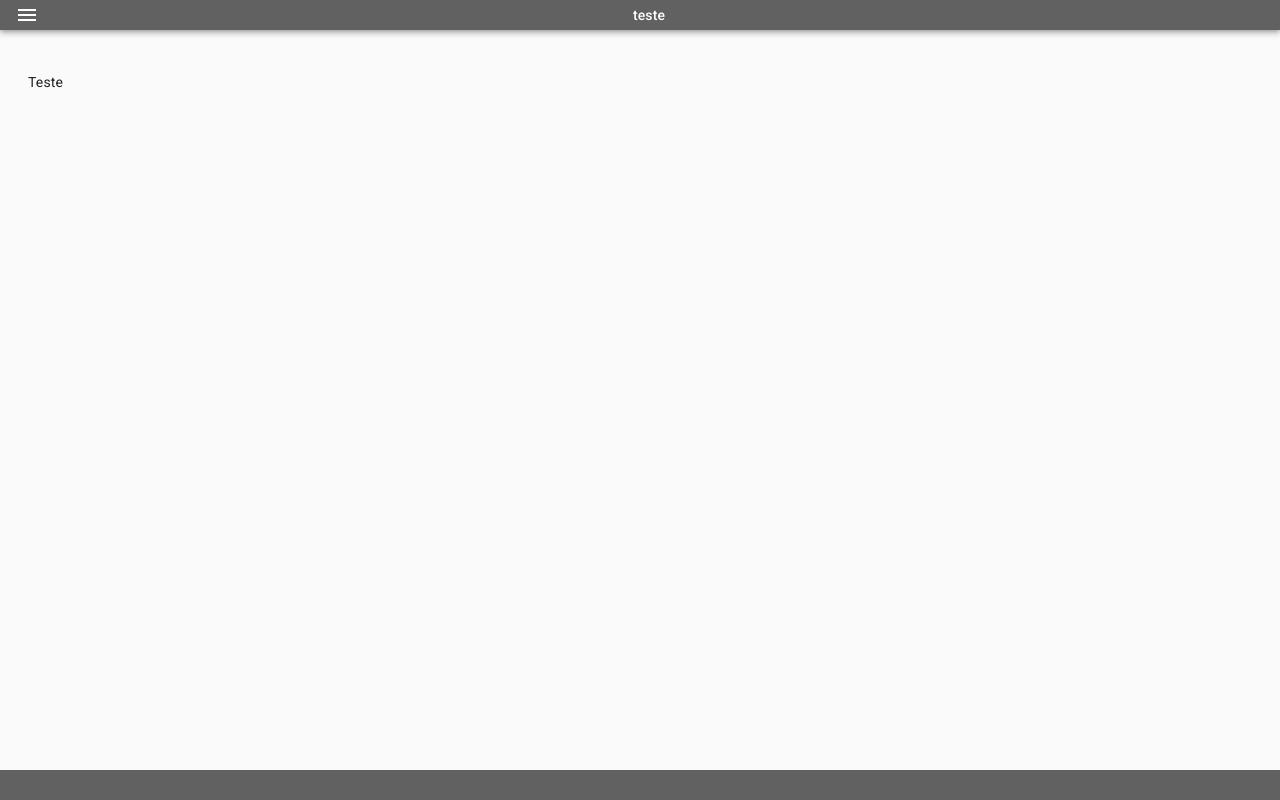
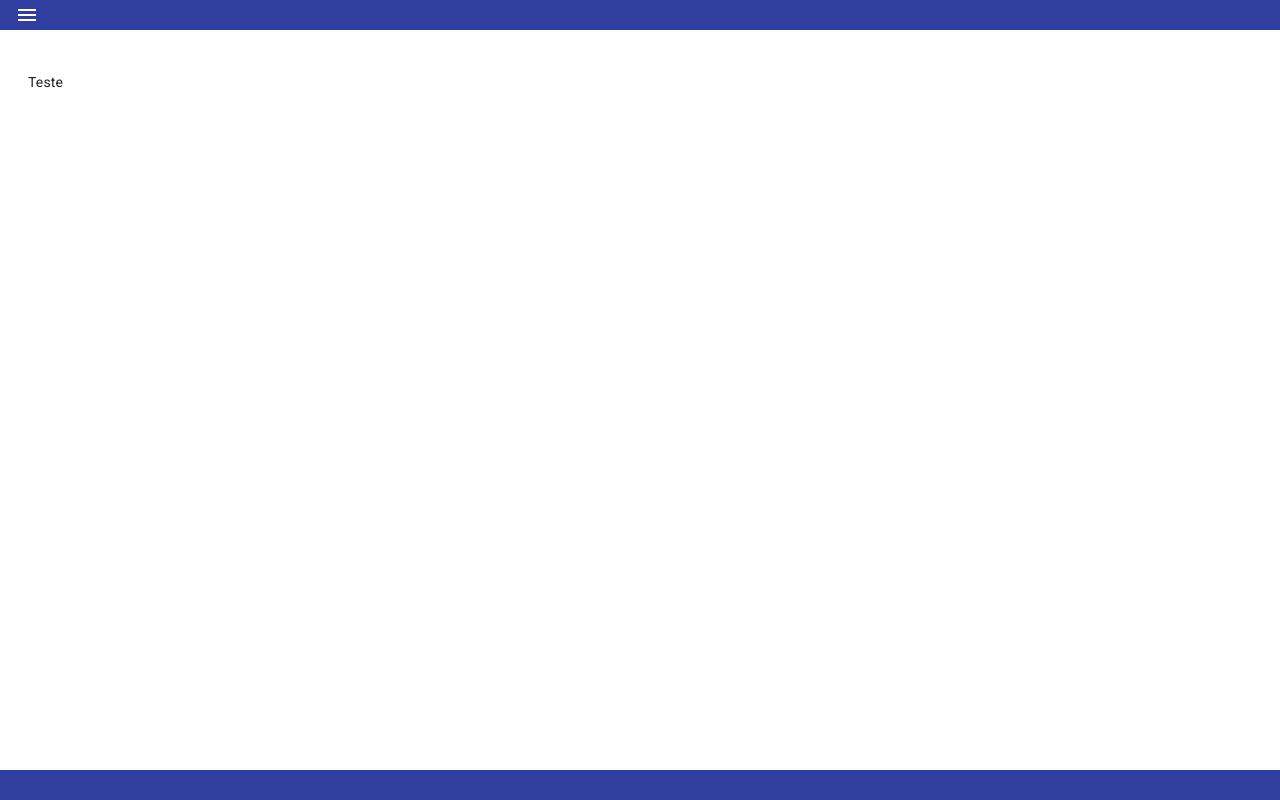
Before and after one commit to danilloromano/openfinReact, a React (Create React App) app: page / in a window 1280 px wide. Built offline with nearby package versions, Linux system fonts and the light colour scheme.

Commit message:
pallet colors

```diff
--- a/src/components/atoms/container/container-styles.js
+++ b/src/components/atoms/container/container-styles.js
@@ -5,6 +5,7 @@ const constainerStyles = makeStyles((theme) => ({
         display: 'flex',
         width: '100%',
         padding: '2em',
+        backgroundColor: theme.background.main,
         transition: theme.transitions.create('margin', {
             easing: theme.transitions.easing.sharp,
             duration: theme.transitions.duration.leavingScreen,
--- a/src/components/molecoles/Drawer/drawer-style.js
+++ b/src/components/molecoles/Drawer/drawer-style.js
@@ -5,13 +5,11 @@ const drawerWidth = 200;
 const drawerStyles = makeStyles((theme) => ({
   drawerClosed: {
     flexShrink: 0,
-    // display: 'none',
     width: drawerWidth,
     transform: 'translateX(-200px)',
     transition: 'all 0.3s ease-out'
   },
   drawerOppened: {
-    // display: 'flex',
     width: drawerWidth,
     transform: "translateX(0px)",
     transition: 'all 0.3s ease-in'
@@ -20,10 +18,8 @@ const drawerStyles = makeStyles((theme) => ({
     width: drawerWidth,
   },
   toolbar: theme.mixins.toolbar,
-
   content: {
     flexGrow: 1,
-    // backgroundColor: theme.palette.background.default,
     padding: theme.spacing(3),
   },
 
--- a/src/components/molecoles/Header-Menu/header-menu.js
+++ b/src/components/molecoles/Header-Menu/header-menu.js
@@ -10,7 +10,7 @@ import { connect } from 'react-redux';
 import { updateDrawerState } from '../../../redux/actions/actions'
 import headerStyles from './header-meu-style';
 
-const HeaderMenu = ({ title, drawerState, updateDrawerState }) => {
+const HeaderMenu = ({ drawerState, updateDrawerState }) => {
     const classes = headerStyles();
     console.log('drawerState', drawerState)
     return (
@@ -24,7 +24,6 @@ const HeaderMenu = ({ title, drawerState, updateDrawerState }) => {
                         className={clsx(classes.menuButton, drawerState && classes.hide)}>
                             <MenuIcon />
                     </IconButton>
-                    <Typography variant="h6" className={classes.title}>{title}</Typography>
                 </Toolbar>
             </AppBar>
         </div>
--- a/src/components/molecoles/Header-Menu/header-meu-style.js
+++ b/src/components/molecoles/Header-Menu/header-meu-style.js
@@ -1,9 +1,15 @@
 import { makeStyles } from '@material-ui/core/styles';
 
-const headerStyles = makeStyles(() => ({
-    root: { flexGrow: 1 },
-    tollbar: {  minHeight: '30px', height: '30px', color: '#ffffff' },
-    title: { flexGrow: 1, fontSize: '14px' },
+const headerStyles = makeStyles((theme) => ({
+    root: {
+        flexGrow: 1,
+        backgroundColor: theme.palette.primary.main,
+    },
+    tollbar: {
+        minHeight: '30px',
+        height: '30px',
+        color: theme.palette.primary.contrastText,
+    },
     hide: { display: 'none' },
     menuButton: {
         height: '30px',
--- a/src/components/organisms/page-wrapper/page-wrapper.js
+++ b/src/components/organisms/page-wrapper/page-wrapper.js
@@ -11,7 +11,7 @@ import Container from '../../atoms/container/container'
 const PageWrapper = (props) => {
     return (
         <ThemeProvider theme={MyTheme}>
-            <HeaderMenu title={'teste'} />
+            <HeaderMenu />
             <Wrapper>
                 <MyDrawer />
                 <Container >
--- a/src/theme/theme.js
+++ b/src/theme/theme.js
@@ -1,21 +1,25 @@
 import { createMuiTheme } from '@material-ui/core/styles';
-import { grey, green } from '@material-ui/core/colors';
+import { indigo, yellow } from '@material-ui/core/colors';
 
 const MyTheme = createMuiTheme({
   palette: {
     primary: {
-      light: grey[500],
-      main: grey[700],
-      dark: grey[700],
-      contrastText: '#ffffff'
+      light: indigo[500],
+      main: indigo[700],
+      dark: indigo[900],
+      contrastText: '#FFFFFF',
     },
     secondary: {
-        light: green['A200'],
-        main: green['A400'],
-        dark: green['A700'],
-        contrastText: '#000000',
+        light: yellow['A200'],
+        main: yellow['A400'],
+        dark: yellow['A700'],
+        contrastText: '#FFFFFF',
       },
   },
+  background: {
+    main: '#FFFFFF',
+    contrastText: '#000000'
+  }
 });
 
 export default MyTheme
```
Also changed, not shown: openfin.json (+4 -4 lines), 1 other file (tests, documents, lock files or other folders).
